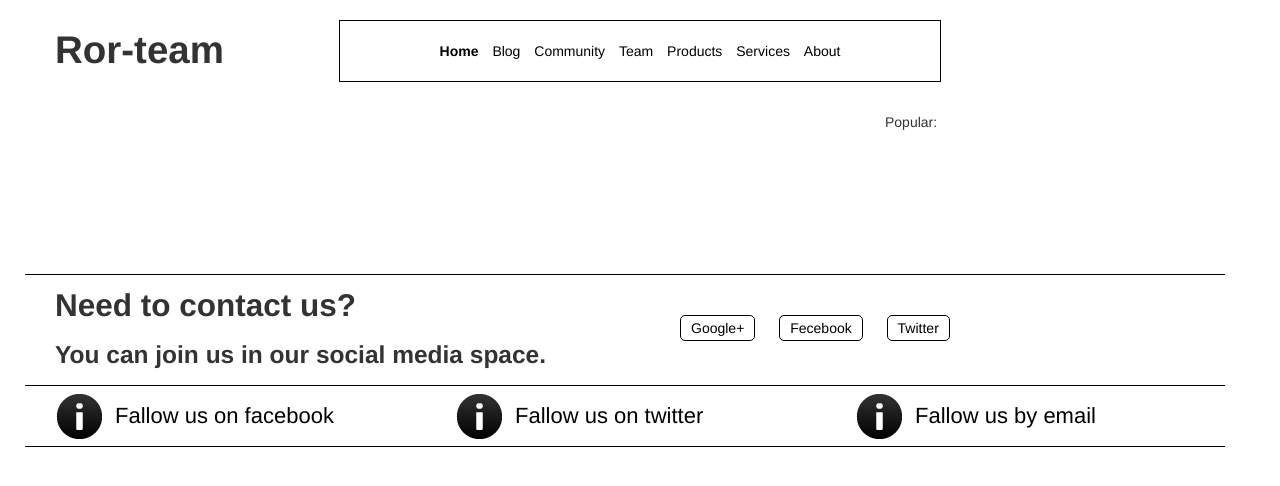
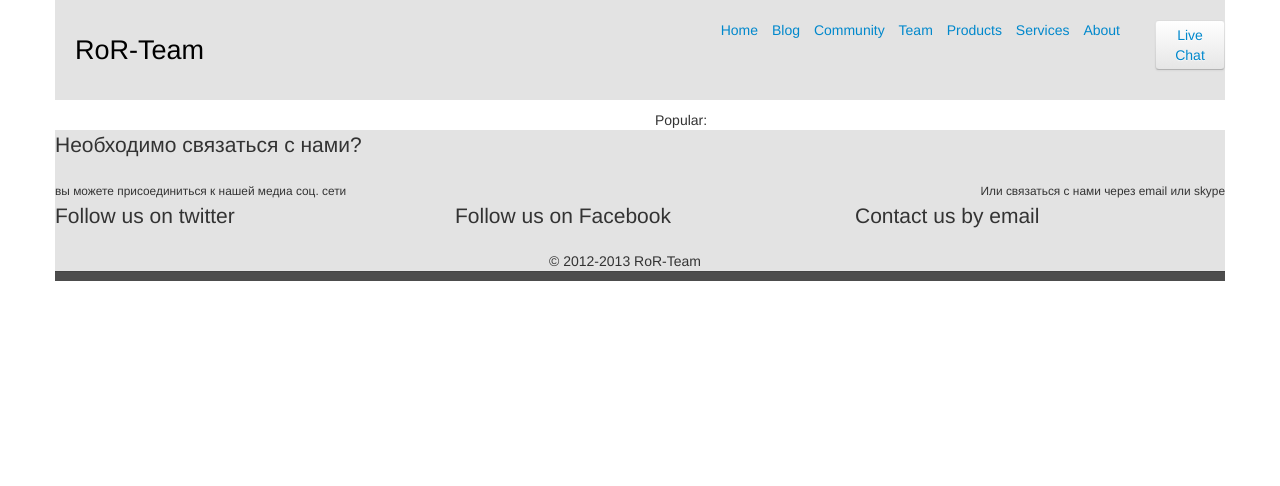
Before and after one commit to SBS-team/ror_team, a Rails app: page /posts in a window 1280 px wide. Shown: the top 486 px of the page. Run offline with Rails 7, Linux system fonts and the light colour scheme; data that the repository does not hold is empty; style sheets or scripts are compiled from the project's sources; some libraries are stand-ins or nearby versions.

Commit message:
redesign bootstrap start

```diff
--- a/app/assets/stylesheets/application.scss
+++ b/app/assets/stylesheets/application.scss
@@ -2,83 +2,38 @@
 //= require bootstrap-responsive.min
 //= require home
 
-.clear {
-  clear: both;
+
+header {
+  height: 80px;
+  background-color: rgba(0, 0, 0, 0.11);
+  padding: 20px 0 0 0;
 }
+
+header .logo {
+  padding: 20px 0 0 20px;
+}
+
+header .logo a {
+  font-size: 27px;
+  text-decoration: none;
+  color: #000;
+}
+
 #content:after {
   content: "";
   display: block;
 }
+
 #footer, #content:after {
   height: 142px;
 }
 
-.logo {
-  float: left;
+#footer {
+  margin: -142px 0 0 0;
+  background-color: rgba(0, 0, 0, 0.11);
 }
-.main-menu {
-  margin: 20px auto;
-  width: 600px;
-  text-align: center;
-  border: 1px solid #000000;
-  color: black;
-  padding: 20px 0;
+
+.row.bottom .span12 {
+  height: 10px;
+  background-color: rgba(0, 0, 0, 0.7);
 }
-.main-menu li {
-  padding: 0 5px;
-  display: inline-block;
-  list-style-type: none;
-}
-.main-menu li a {
-  text-decoration: none;
-  color: black;
-}
-.main-menu li a.active {
-  font-weight: 600;
-}
-#footer .contact-us {
-  border-top: 1px solid #000000;
-  border-bottom: 1px solid #000000;
-}
-#footer .contact-link {
-  border-bottom: 1px solid #000000;
-}
-#footer .contact-link li {
-  display: inline-block;
-  list-style: none;
-  font-size: 20px;
-  padding: 10px 20px 10px 0px;
-}
-#footer .fallow-soc {
-  padding: 0;
-  margin: 0;
-}
-#footer .soc-menu {
-  margin-top: 40px;
-}
-#footer .soc-menu li {
-  margin-right: 20px;
-  list-style: none;
-  display: inline-block;
-  padding: 2px 10px;
-  text-align: center;
-  text-decoration: none;
-  border-radius: 5px;
-  border: 1px solid #000000;
-}
-#footer .soc-menu li a {
-  color: #000000;
-  text-decoration: none;
-}
-#footer .contact-link .span4 a {
-  color: #000000;
-  text-decoration: none;
-  background-image: url('../icon-info.png');
-  background-position: 0,0;
-  background-repeat: no-repeat;
-  height: 30px;
-  padding: 20px 0 10px 60px;
-  display: block;
-  font-weight: 600px;
-  font-size: 22px;
-}
--- a/app/views/layouts/application.html.haml
+++ b/app/views/layouts/application.html.haml
@@ -2,54 +2,61 @@
 %html
   %head
     %title RorTeam
-    = stylesheet_link_tag    "application", media: "all", "data-turbolinks-track" => true
-    = javascript_include_tag "application", "data-turbolinks-track" => true
+    = stylesheet_link_tag    'application', media: 'all', 'data-turbolinks-track' => true
+    = javascript_include_tag 'application', 'data-turbolinks-track' => true
     = include_gon(:namespace => 'RorTeam', :camel_case => true)
     = csrf_meta_tags
   %body
     %div.container
       %header
-        %div.logo
-          %h1
-            Ror-team
-        %div.offset2
-        %ul.main-menu
-          %li
-            =link_to "Home", '#', :class => 'active'
-          %li
-            =link_to "Blog", '#'
-          %li
-            =link_to "Community", '#'
-          %li
-            =link_to "Team", '#'
-          %li
-            =link_to "Products", '#'
-          %li
-            =link_to "Services", '#'
-          %li
-            =link_to "About", '#'
-        %div.clear
-
-      %div#content.offset2
+        %div.row
+          %div.span2
+            %div.logo
+              =link_to 'RoR-Team', '#'
+          %nav.span9.text-right
+            %ul.inline
+              %li
+                =link_to 'Home', '#', :class => 'active'
+              %li
+                =link_to 'Blog', '#'
+              %li
+                =link_to 'Community', '#'
+              %li
+                =link_to 'Team', '#'
+              %li
+                =link_to 'Products', '#'
+              %li
+                =link_to 'Services', '#'
+              %li
+                =link_to 'About', '#'
+          %div.chat.span1
+            %div.btn
+              =link_to 'Live Chat', '#'
+      %div#content
         = yield
       %footer#footer
         %div.contact-us.row
+          %div.span4
+            %p.lead
+              Необходимо связаться с нами?
+        %div.row
           %div.span6
-            %h2 Need to contact us?
-            %h3 You can join us in our social media space.
-          %div.span6
-            %ul.soc-menu
-              %li
-                =link_to "Google+", '#', :class => 'active'
-              %li
-                =link_to "Fecebook", '#'
-              %li
-                =link_to "Twitter", '#'
-          %div.clear
-        %div.contact-link.row
+            %small
+              вы можете присоединиться к нашей медиа соц. сети
+          %div.span6.text-right
+            %small
+              Или связаться с нами через email или skype
+        %div.row
           %div.span4
-            =link_to "Fallow us on facebook", '#'
+            %p.lead
+              Follow us on twitter
           %div.span4
-            =link_to "Fallow us on twitter", '#'
+            %p.lead
+              Follow us on Facebook
           %div.span4
-            =link_to "Fallow us by email", '#'
+            %p.lead
+              Contact us by email
+        %div.row.text-center
+          © 2012-2013 RoR-Team
+        %div.row.bottom
+          %div.span12
```
